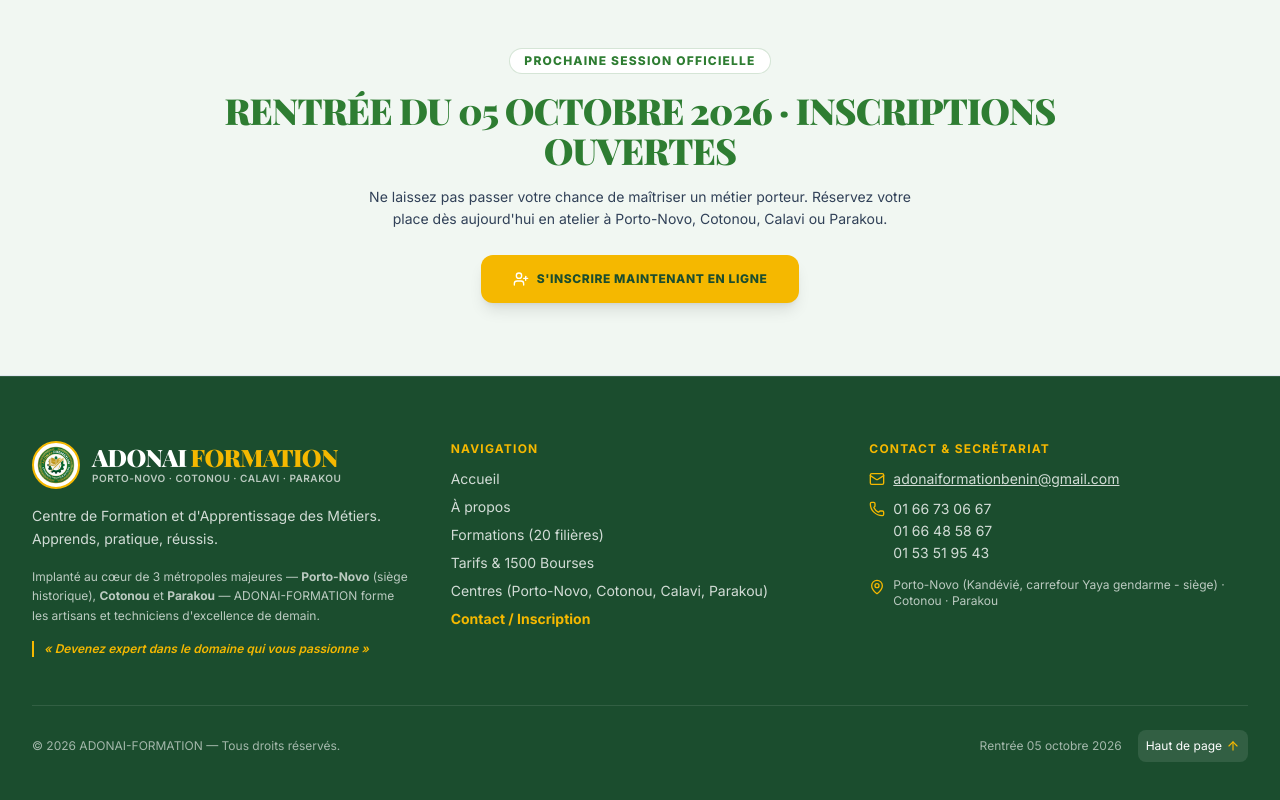
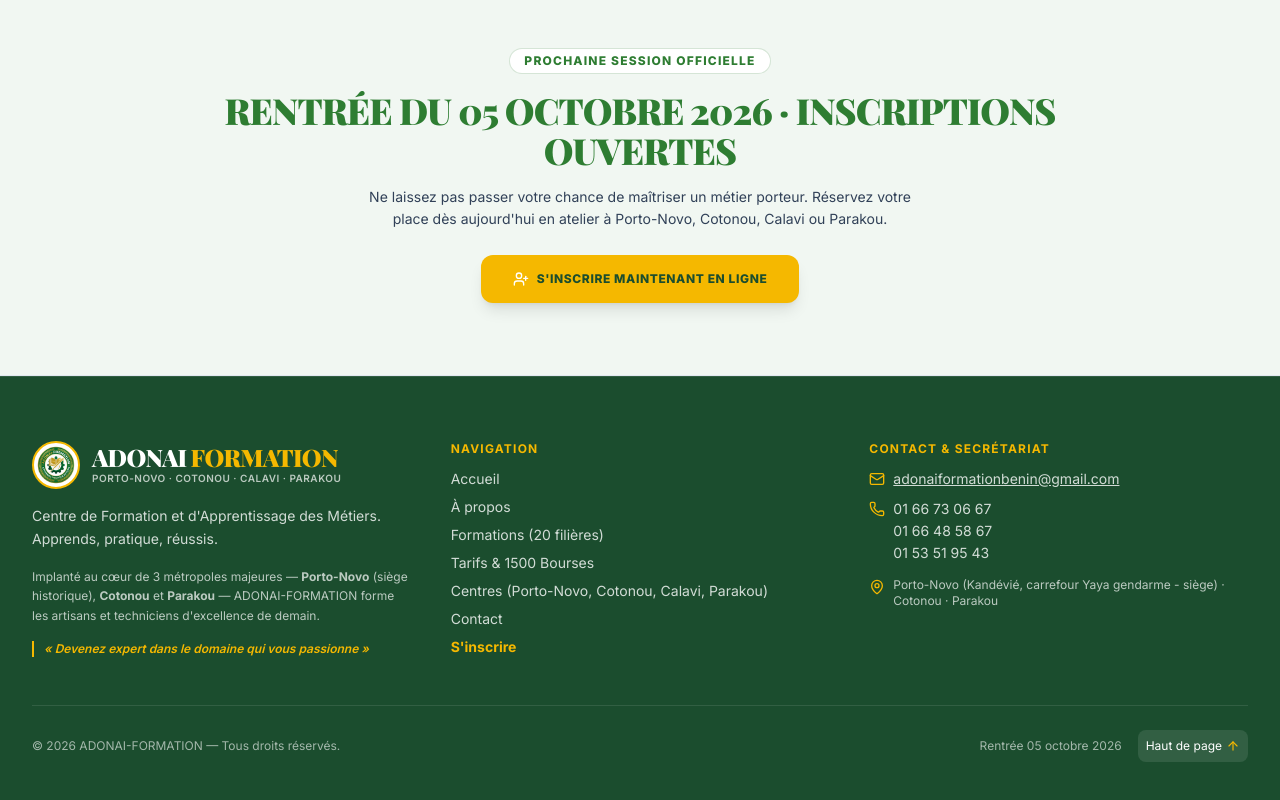
Before and after one commit to olabrayane5-stack/adonai-formation, a React (Vite) app: page / in a window 1280 px wide. Shown: the part 3709-4509 px from the top of the page. Built offline with nearby package versions, Linux system fonts and the light colour scheme.

Commit message:
Update footer button text for inscription

```diff
--- a/src/components/Footer.tsx
+++ b/src/components/Footer.tsx
@@ -107,10 +107,18 @@
               </li>
               <li>
                 <button
+                  onClick={() => handleLink('contact')}
+                  className="hover:text-[#F5B800] transition-colors cursor-pointer text-left"
+                >
+                  Contact
+                </button>
+              </li>
+              <li>
+                <button
                   onClick={() => handleLink('inscription')}
                   className="text-[#F5B800] font-bold hover:underline transition-colors cursor-pointer text-left"
                 >
-                  Contact / Inscription
+                  S'inscrire
                 </button>
               </li>
             </ul>
```
